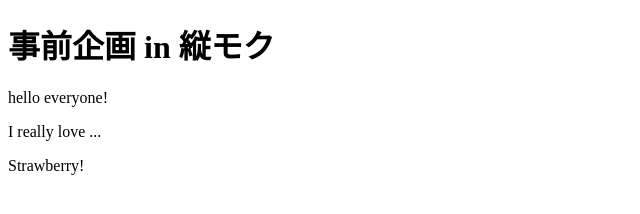
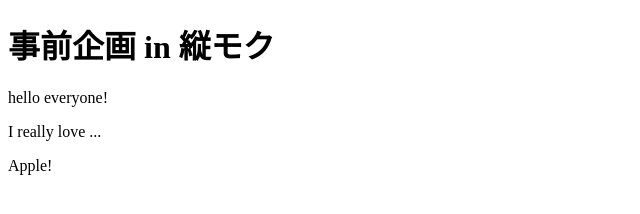
Before and after one commit to watanabe-miyuki/JIZENKIKAKU, a plain HTML site: page index.html in a window 1280 px wide. Shown: the full height of the page, 0-640 px from the left. Drawn offline with Linux system fonts and the light colour scheme.

Commit message:
Update index.html

```diff
--- a/index.html
+++ b/index.html
@@ -10,6 +10,6 @@
  <h1>事前企画 in 縦モク</h1>
  <p>hello everyone!</p>
  <p>I really love ...</p>
- <p>Strawberry!</p>
+ <p>Apple!</p>
 </body>
 </html>
```
